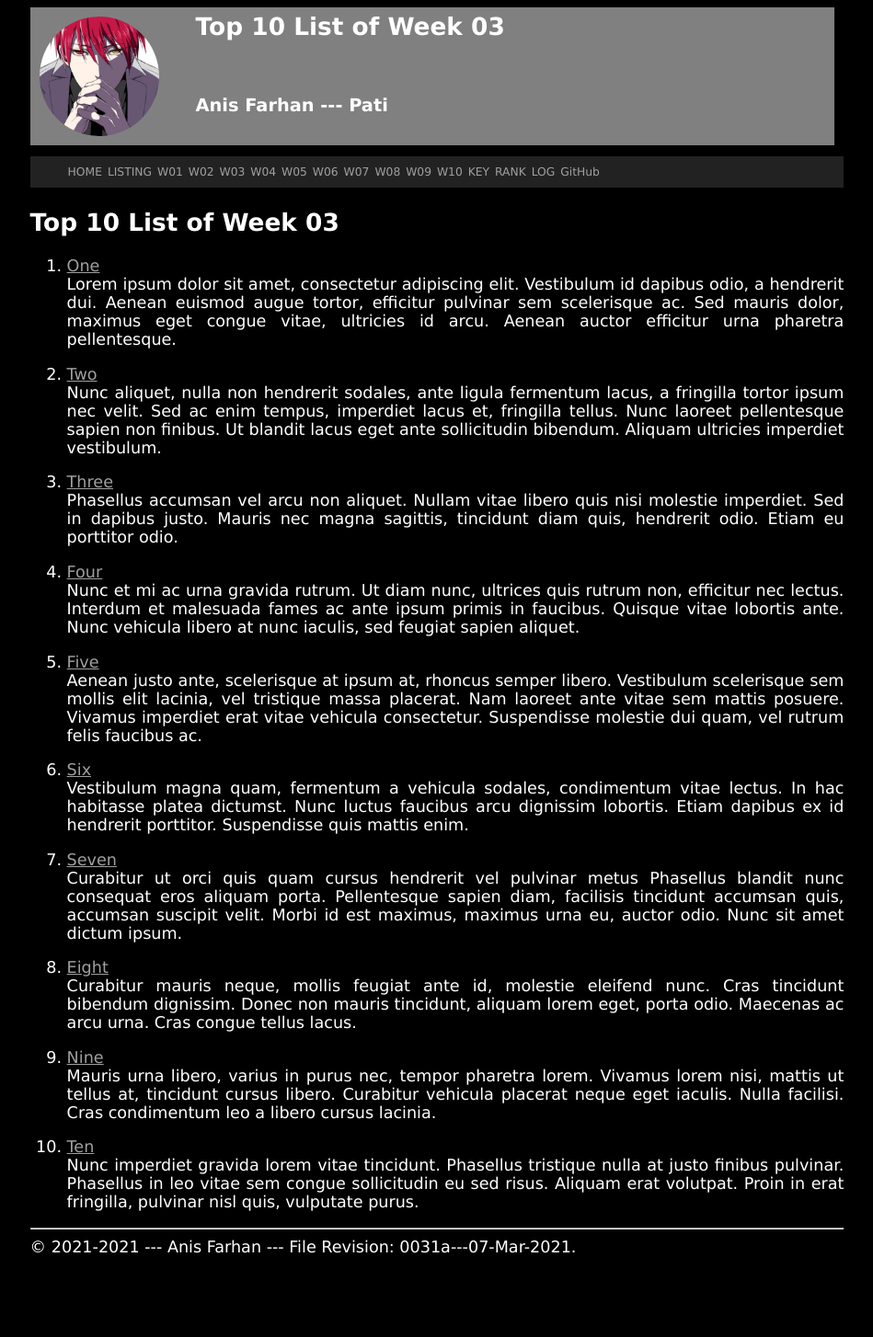
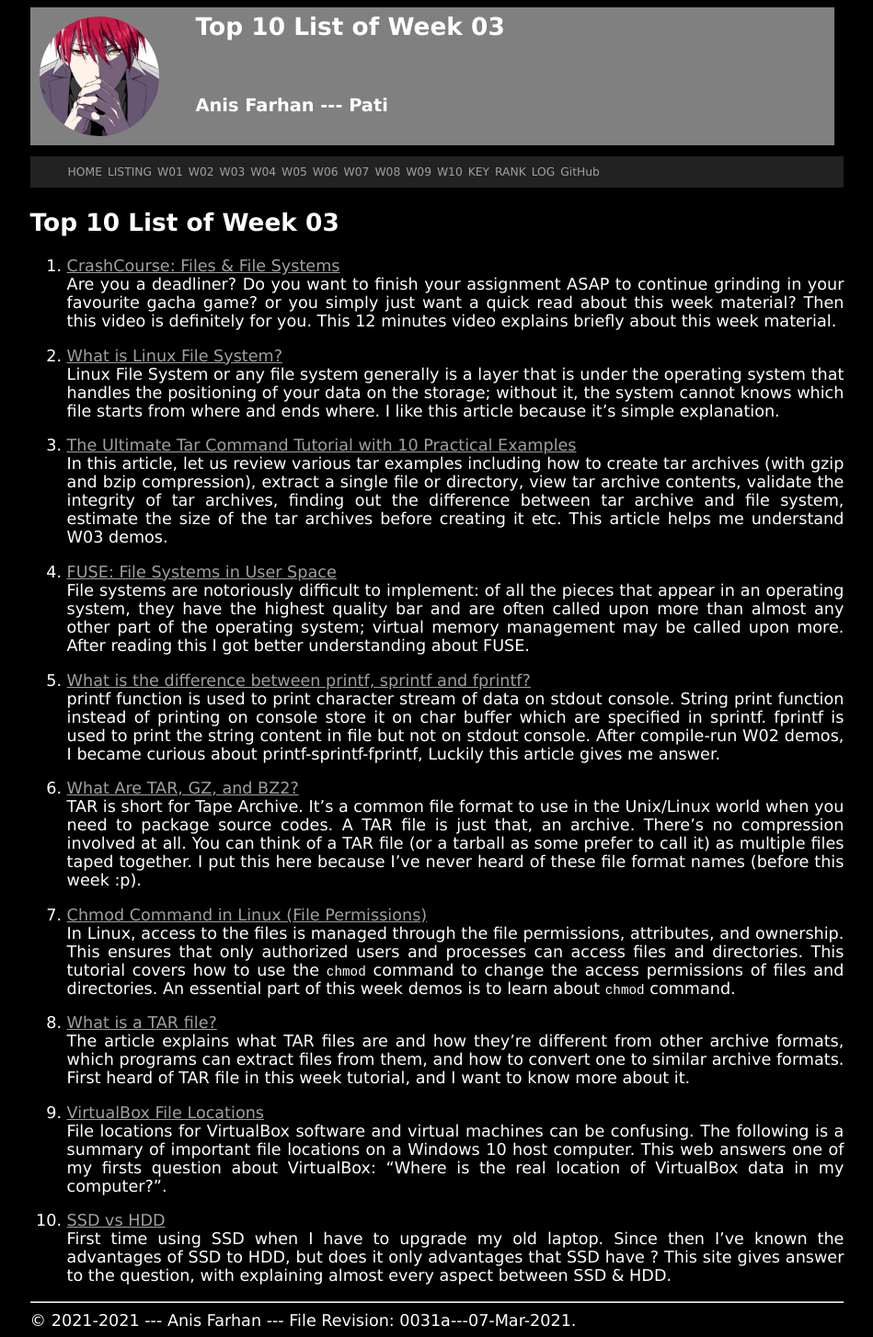
Before and after one commit to anisfarhan/os211, a Jekyll site: the page built from w03.md, in a window 1280 px wide. Shown: the whole page at 92% size, without its empty margins (165-1114 px from the left). Built offline with Jekyll 4.4.1, drawn with Linux system fonts in a browser that asks for light colours; our own code applies the rules of GitHub Pages for plain Markdown files; before the commit the page ends 1374 px from its top, so only the background shows below that.

Commit message:
Add top-10 List W03

```diff
--- a/w03.md
+++ b/w03.md
@@ -5,72 +5,32 @@ permalink: /W03/
 
 # Top 10 List of Week 03
 
-1. [One](https://en.wikipedia.org/wiki/1)<br>
-Lorem ipsum dolor sit amet, consectetur adipiscing elit.
-Vestibulum id dapibus odio, a hendrerit dui.
-Aenean euismod augue tortor, efficitur pulvinar sem scelerisque ac.
-Sed mauris dolor, maximus eget congue vitae, ultricies id arcu.
-Aenean auctor efficitur urna pharetra pellentesque.
+1. [CrashCourse: Files & File Systems](https://www.youtube.com/watch?v=KN8YgJnShPM)<br>
+Are you a deadliner? Do you want to finish your assignment ASAP to continue grinding in your favourite gacha game? or you simply just want a quick read about this week material? Then this video is definitely for you. This 12 minutes video explains briefly about this week material.
 
-2. [Two](https://en.wikipedia.org/wiki/2)<br>
-Nunc aliquet, nulla non hendrerit sodales, ante ligula fermentum lacus, a fringilla tortor ipsum nec velit.
-Sed ac enim tempus, imperdiet lacus et, fringilla tellus.
-Nunc laoreet pellentesque sapien non finibus.
-Ut blandit lacus eget ante sollicitudin bibendum.
-Aliquam ultricies imperdiet vestibulum.
+2. [What is Linux File System?](https://likegeeks.com/linux-file-system/)<br>
+Linux File System or any file system generally is a layer that is under the operating system that handles the positioning of your data on the storage; without it, the system cannot knows which file starts from where and ends where. I like this article because it's simple explanation.
 
-3. [Three](https://en.wikipedia.org/wiki/3)<br>
-Phasellus accumsan vel arcu non aliquet.
-Nullam vitae libero quis nisi molestie imperdiet.
-Sed in dapibus justo.
-Mauris nec magna sagittis, tincidunt diam quis, hendrerit odio.
-Etiam eu porttitor odio.
+3. [The Ultimate Tar Command Tutorial with 10 Practical Examples](https://www.thegeekstuff.com/2010/04/unix-tar-command-examples/)<br>
+In this article, let us review various tar examples including how to create tar archives (with gzip and bzip compression), extract a single file or directory, view tar archive contents, validate the integrity of tar archives, finding out the difference between tar archive and file system, estimate the size of the tar archives before creating it etc. This article helps me understand W03 demos.
 
-4. [Four](https://en.wikipedia.org/wiki/4)<br>
-Nunc et mi ac urna gravida rutrum.
-Ut diam nunc, ultrices quis rutrum non, efficitur nec lectus.
-Interdum et malesuada fames ac ante ipsum primis in faucibus.
-Quisque vitae lobortis ante.
-Nunc vehicula libero at nunc iaculis, sed feugiat sapien aliquet.
+4. [FUSE: File Systems in User Space](https://fsgeek.ca/2019/06/18/fuse-file-systems-in-user-space/)<br>
+File systems are notoriously difficult to implement: of all the pieces that appear in an operating system, they have the highest quality bar and are often called upon more than almost any other part of the operating system; virtual memory management may be called upon more. After reading this I got better understanding about FUSE.
 
-5. [Five](https://en.wikipedia.org/wiki/5)<br>
-Aenean justo ante, scelerisque at ipsum at, rhoncus semper libero.
-Vestibulum scelerisque sem mollis elit lacinia, vel tristique massa placerat.
-Nam laoreet ante vitae sem mattis posuere.
-Vivamus imperdiet erat vitae vehicula consectetur.
-Suspendisse molestie dui quam, vel rutrum felis faucibus ac.
+5. [What is the difference between printf, sprintf and fprintf?](https://www.geeksforgeeks.org/difference-printf-sprintf-fprintf/)<br>
+printf function is used to print character stream of data on stdout console. String print function instead of printing on console store it on char buffer which are specified in sprintf. fprintf is used to print the string content in file but not on stdout console. After compile-run W02 demos, I became curious about printf-sprintf-fprintf, Luckily this article gives me answer.
 
-6. [Six](https://en.wikipedia.org/wiki/6)<br>
-Vestibulum magna quam, fermentum a vehicula sodales, condimentum vitae lectus.
-In hac habitasse platea dictumst.
-Nunc luctus faucibus arcu dignissim lobortis.
-Etiam dapibus ex id hendrerit porttitor.
-Suspendisse quis mattis enim.
+6. [What Are TAR, GZ, and BZ2?](https://blog.online-convert.com/what-are-tar-gz-and-bz2/)<br>
+TAR is short for Tape Archive. It’s a common file format to use in the Unix/Linux world when you need to package source codes. A TAR file is just that, an archive. There’s no compression involved at all. You can think of a TAR file (or a tarball as some prefer to call it) as multiple files taped together. I put this here because I've never heard of these file format names (before this week :p).
 
-7. [Seven](https://en.wikipedia.org/wiki/7)<br>
-Curabitur ut orci quis quam cursus hendrerit vel pulvinar metus
-Phasellus blandit nunc consequat eros aliquam porta.
-Pellentesque sapien diam, facilisis tincidunt accumsan quis, accumsan suscipit velit.
-Morbi id est maximus, maximus urna eu, auctor odio.
-Nunc sit amet dictum ipsum.
+7. [Chmod Command in Linux (File Permissions)](https://linuxize.com/post/chmod-command-in-linux/)<br>
+In Linux, access to the files is managed through the file permissions, attributes, and ownership. This ensures that only authorized users and processes can access files and directories. This tutorial covers how to use the `chmod` command to change the access permissions of files and directories. An essential part of this week demos is to learn about `chmod` command.
 
-8. [Eight](https://en.wikipedia.org/wiki/8)<br>
-Curabitur mauris neque, mollis feugiat ante id, molestie eleifend nunc.
-Cras tincidunt bibendum dignissim.
-Donec non mauris tincidunt, aliquam lorem eget, porta odio.
-Maecenas ac arcu urna.
-Cras congue tellus lacus.
+8. [What is a TAR file?](https://www.lifewire.com/tar-file-2622386)<br>
+The article explains what TAR files are and how they're different from other archive formats, which programs can extract files from them, and how to convert one to similar archive formats. First heard of TAR file in this week tutorial, and I want to know more about it.
 
-9. [Nine](https://en.wikipedia.org/wiki/9)<br>
-Mauris urna libero, varius in purus nec, tempor pharetra lorem.
-Vivamus lorem nisi, mattis ut tellus at, tincidunt cursus libero.
-Curabitur vehicula placerat neque eget iaculis.
-Nulla facilisi.
-Cras condimentum leo a libero cursus lacinia.
+9. [VirtualBox File Locations](http://learn.openwaterfoundation.org/owf-learn-virtualbox/install-host/win/file-locations/)<br>
+File locations for VirtualBox software and virtual machines can be confusing. The following is a summary of important file locations on a Windows 10 host computer. This web answers one of my firsts question about VirtualBox: "Where is the real location of VirtualBox data in my computer?".
 
-10. [Ten](https://en.wikipedia.org/wiki/10)<br>
-Nunc imperdiet gravida lorem vitae tincidunt.
-Phasellus tristique nulla at justo finibus pulvinar.
-Phasellus in leo vitae sem congue sollicitudin eu sed risus.
-Aliquam erat volutpat.
-Proin in erat fringilla, pulvinar nisl quis, vulputate purus.
+10. [SSD vs HDD](https://sea.pcmag.com/storage/1526/ssd-vs-hdd-whats-the-difference)<br>
+First time using SSD when I have to upgrade my old laptop. Since then I've known the advantages of SSD to HDD, but does it only advantages that SSD have ? This site gives answer to the question, with explaining almost every aspect between SSD & HDD.
```
